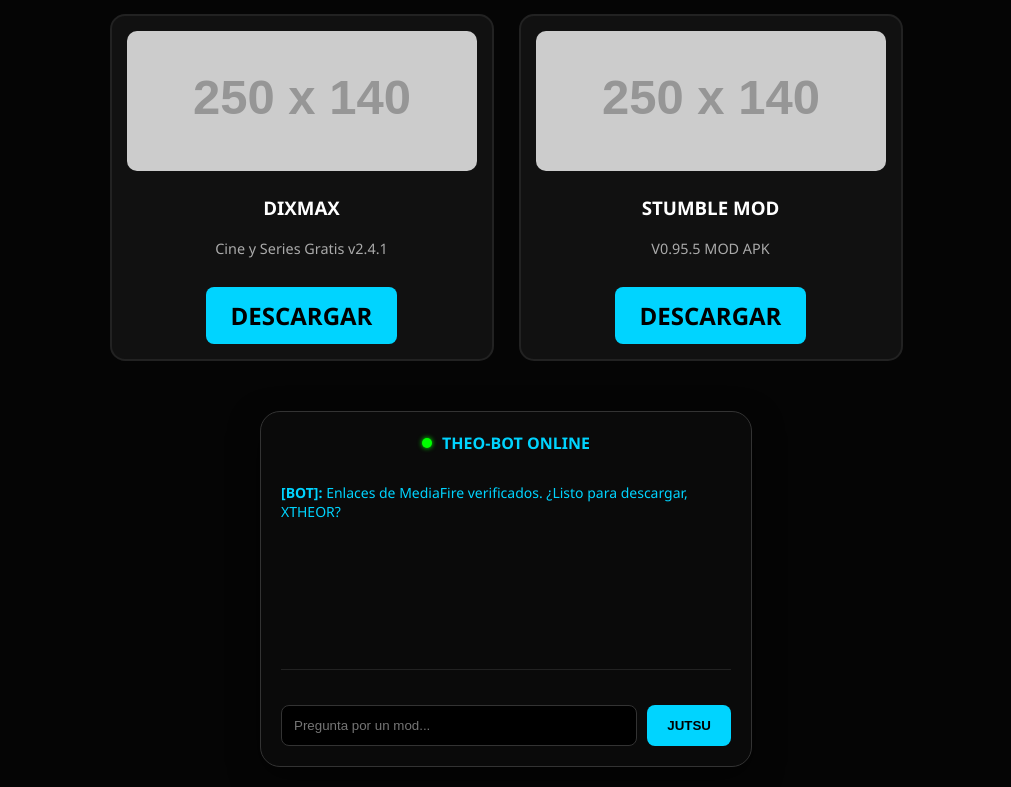
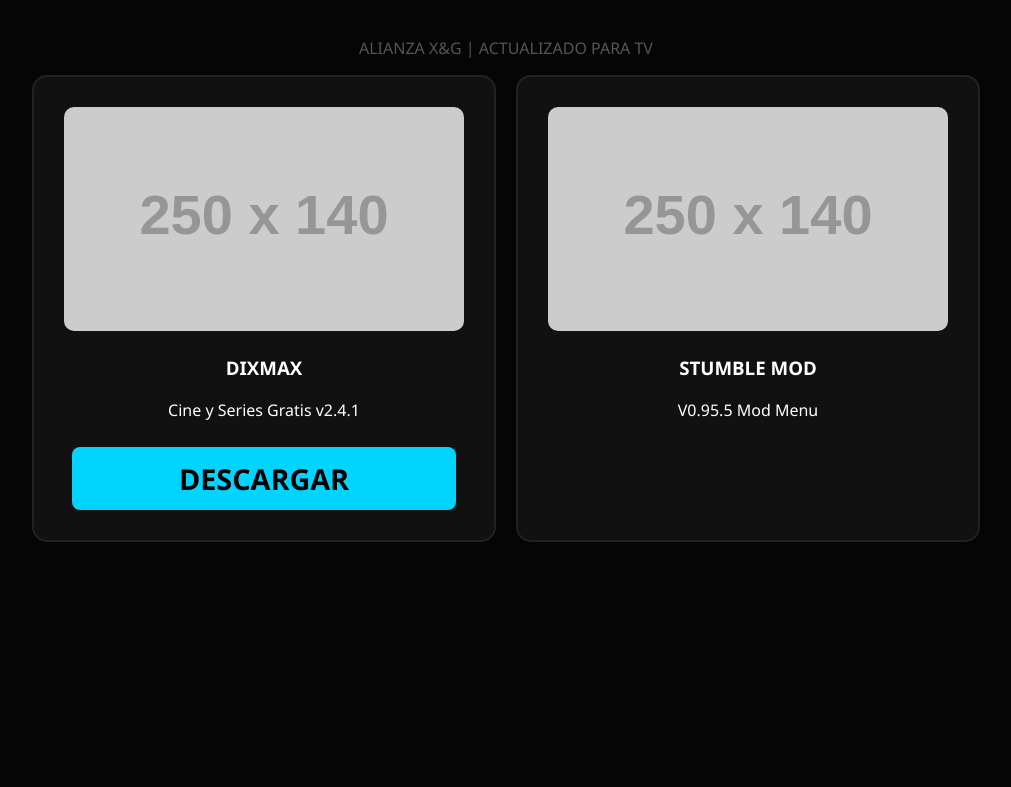
Before and after one commit to Theo11753/THEO-STORE-El-Santuario-del-Copy-Ninja-, a plain HTML site: page index.html in a window 1280 px wide. Shown: the part 199-986 px from the top of the page, without its empty margins (134-1145 px from the left). After the commit the page ends 800 px from the top, so only its background shows below. Drawn offline with Linux system fonts and the light colour scheme; placeholder pictures from the web are drawn by us.

Commit message:
Actualizar index.html

```diff
--- a/index.html
+++ b/index.html
@@ -8,221 +8,74 @@
         :root {
             --neon-blue: #00d4ff;
             --bg-dark: #050505;
-            --card-bg: #111;
         }
 
         body {
             background-color: var(--bg-dark);
             color: white;
-            font-family: 'Segoe UI', Tahoma, Geneva, Verdana, sans-serif;
+            font-family: 'Segoe UI', sans-serif;
+            margin: 0; padding: 20px;
             text-align: center;
-            margin: 0;
-            padding: 20px;
-            overflow-x: hidden;
         }
 
-        h1 {
-            color: var(--neon-blue);
-            text-shadow: 0 0 15px var(--neon-blue);
-            font-size: 2.5rem;
-            margin-bottom: 5px;
-            transition: all 0.3s ease;
-        }
+        h1 { color: var(--neon-blue); text-shadow: 0 0 15px var(--neon-blue); font-size: 2.5rem; }
 
-        .sub-header { color: #555; font-size: 0.9rem; margin-bottom: 30px; letter-spacing: 2px; }
-
-        .container {
-            display: flex;
-            flex-wrap: wrap;
-            justify-content: center;
-            gap: 25px;
-            margin-top: 20px;
-        }
+        .container { display: flex; flex-wrap: wrap; justify-content: center; gap: 20px; }
 
         .card {
-            background: var(--card-bg);
-            border: 2px solid #222;
-            border-radius: 15px;
-            width: 260px;
-            padding: 15px;
-            transition: all 0.3s ease;
-            position: relative;
-            overflow: hidden;
+            background: #111; border: 2px solid #222; border-radius: 15px;
+            width: 280px; padding: 15px; transition: 0.3s;
         }
 
         .card:hover {
-            border-color: var(--neon-blue);
-            transform: translateY(-10px);
-            box-shadow: 0 0 20px rgba(0, 212, 255, 0.3);
+            border-color: var(--neon-blue); transform: translateY(-10px);
+            box-shadow: 0 0 20px var(--neon-blue);
         }
 
-        .card img {
-            width: 100%;
-            border-radius: 10px;
-            height: 140px;
-            object-fit: cover;
-            filter: grayscale(30%);
-            transition: 0.3s;
+        .btn {
+            display: inline-block; background: var(--neon-blue); color: black;
+            padding: 12px; border-radius: 8px; text-decoration: none;
+            font-weight: bold; margin-top: 10px; width: 90%;
         }
 
-        .card:hover img { filter: grayscale(0%); }
-
-        .btn {
-            display: inline-block;
-            background: var(--neon-blue);
-            color: black;
-            padding: 12px 25px;
-            border-radius: 8px;
-            text-decoration: none;
-            font-weight: bold;
-            margin-top: 15px;
-            transition: 0.2s;
+        /* AJUSTES PARA TV */
+        @media (min-width: 1200px) {
+            h1 { font-size: 5rem; }
+            .card { width: 400px; padding: 30px; }
+            .btn { font-size: 1.8rem; }
+            #chat { max-width: 800px; }
         }
 
-        .btn:hover {
-            background: white;
-            box-shadow: 0 0 15px white;
+        /* CHAT IA */
+        #chat {
+            margin: 40px auto; background: #0a0a0a; border: 1px solid #333;
+            border-radius: 20px; padding: 20px; max-width: 450px;
+            box-shadow: 0 0 15px rgba(0, 212, 255, 0.2);
         }
 
-        #chat {
-            margin-top: 50px;
-            background: #0a0a0a;
-            border: 1px solid #333;
-            border-radius: 20px;
-            padding: 20px;
-            max-width: 450px;
-            margin-left: auto;
-            margin-right: auto;
-            box-shadow: 0 10px 30px rgba(0,0,0,0.5);
-        }
-
-        #log {
-            height: 200px;
-            overflow-y: auto;
-            text-align: left;
-            font-size: 14px;
-            border-bottom: 1px solid #222;
-            margin-bottom: 15px;
-        }
-
+        #log { height: 150px; overflow-y: auto; text-align: left; margin-bottom: 10px; padding-right: 5px; }
         #log::-webkit-scrollbar { width: 5px; }
         #log::-webkit-scrollbar-thumb { background: var(--neon-blue); border-radius: 10px; }
 
-        .chat-input-area { display: flex; gap: 10px; }
-
-        input {
-            flex: 1;
-            padding: 12px;
-            border-radius: 8px;
-            border: 1px solid #333;
-            background: #000;
-            color: white;
-            outline: none;
-        }
-
-        .jutsu-btn {
-            background: var(--neon-blue);
-            border: none;
-            padding: 10px 20px;
-            border-radius: 8px;
-            cursor: pointer;
-            font-weight: bold;
-        }
-
-        .writing { color: #555; font-style: italic; font-size: 12px; height: 20px; }
-
-        /* --- INTEGRACIÓN DE DISEÑO PARA PANTALLAS GRANDES --- */
-        @media (min-width: 1200px) {
-            h1 { font-size: 4rem; }
-            .card { width: 350px; }
-            .btn { font-size: 1.5rem; }
-        }
-
+        .chat-input { display: flex; gap: 10px; }
+        input { flex: 1; padding: 12px; border-radius: 8px; border: 1px solid #333; background: #000; color: white; outline: none; }
+        input:focus { border-color: var(--neon-blue); }
     </style>
 </head>
 <body>
 
     <h1>👁️ THEO STORE AI 👁️</h1>
-    <p class="sub-header">ALIANZA X&G | ACTUALIZACIÓN COMPLETA</p>
+    <p style="color: #555;">ALIANZA X&G | ACTUALIZADO PARA TV</p>
 
     <div class="container">
         <div class="card">
-            <img src="https://via.placeholder.com/250x140/00d4ff/000000?text=DIXMAX+V2.4.1" alt="DixMax">
+            <img src="https://via.placeholder.com/250x140/00d4ff/000000?text=DIXMAX+V2.4.1" style="width:100%; border-radius:10px;">
             <h3>DIXMAX</h3>
-            <p style="color: #aaa; font-size: 0.9rem;">Cine y Series Gratis v2.4.1</p>
+            <p>Cine y Series Gratis v2.4.1</p>
             <a href="https://www.mediafire.com/file/81mqs6hg8n4s1on/dixmax-v2.4.1.apk/file" target="_blank" class="btn">DESCARGAR</a>
         </div>
 
         <div class="card">
-            <img src="https://via.placeholder.com/250x140/00d4ff/000000?text=STUMBLE+V0.95.5" alt="Stumble">
+            <img src="https://via.placeholder.com/250x140/00d4ff/000000?text=STUMBLE+V0.95.5" style="width:100%; border-radius:10px;">
             <h3>STUMBLE MOD</h3>
-            <p style="color: #aaa; font-size: 0.9rem;">V0.95.5 MOD APK</p>
-            <a href="https://www.mediafire.com/file/we4xzaz2d0kink7/Stumble_Guys_v0.95.5_MOD.apk/file" target="_blank" class="btn">DESCARGAR</a>
-        </div>
-    </div>
-
-    <div id="chat">
-        <h4 style="color:var(--neon-blue); margin:0 0 15px 0; display: flex; align-items: center; justify-content: center; gap: 10px;">
-            <span style="width:10px; height:10px; background: #00ff00; border-radius: 50%; display: inline-block; box-shadow: 0 0 5px #00ff00;"></span>
-            THEO-BOT ONLINE
-        </h4>
-        <div id="log">
-            <p style="color:var(--neon-blue);"><b>[BOT]:</b> Enlaces de MediaFire verificados. ¿Listo para descargar, XTHEOR?</p>
-        </div>
-        <div id="status" class="writing"></div>
-        <div class="chat-input-area">
-            <input type="text" id="msg" placeholder="Pregunta por un mod..." autocomplete="off">
-            <button onclick="hablar()" class="jutsu-btn">JUTSU</button>
-        </div>
-    </div>
-
-    <script>
-        const box = document.getElementById("msg");
-        const log = document.getElementById("log");
-        const status = document.getElementById("status");
-
-        box.addEventListener("keypress", (e) => { if (e.key === "Enter") hablar(); });
-
-        function hablar() {
-            let t = box.value.trim().toLowerCase();
-            if(!t) return;
-
-            log.innerHTML += `<p style="margin: 5px 0;"><b>Tú:</b> ${t}</p>`;
-            box.value = "";
-            log.scrollTop = log.scrollHeight;
-
-            status.innerHTML = "Consultando Alianza X&G...";
-
-            setTimeout(() => {
-                status.innerHTML = "";
-                let r = "No encuentro ese archivo. Prueba con 'DixMax' o 'Stumble'.";
-
-                if(t.includes("dixmax")) r = "He actualizado el link a la v2.4.1. ¡Dale al botón azul!";
-                if(t.includes("stumble")) r = "Stumble Guys v0.95.5 está listo. El mod es muy potente.";
-                if(t.includes("hola")) r = "¡A la orden, XTHEOR! Todo el sistema está operativo.";
-
-                typeWriter(r);
-            }, 800);
-        }
-
-        function typeWriter(texto) {
-            let i = 0;
-            let botMsg = document.createElement("p");
-            botMsg.style.color = "#00d4ff";
-            botMsg.style.margin = "5px 0";
-            botMsg.innerHTML = "<b>BOT:</b> ";
-            log.appendChild(botMsg);
-
-            function typing() {
-                if (i < texto.length) {
-                    botMsg.innerHTML += texto.charAt(i);
-                    i++;
-                    setTimeout(typing, 30);
-                    log.scrollTop = log.scrollHeight;
-                }
-            }
-            typing();
-        }
-    </script>
-</body>
-</html>
+            <p>V0.95.5 Mod Menu</p>
```
